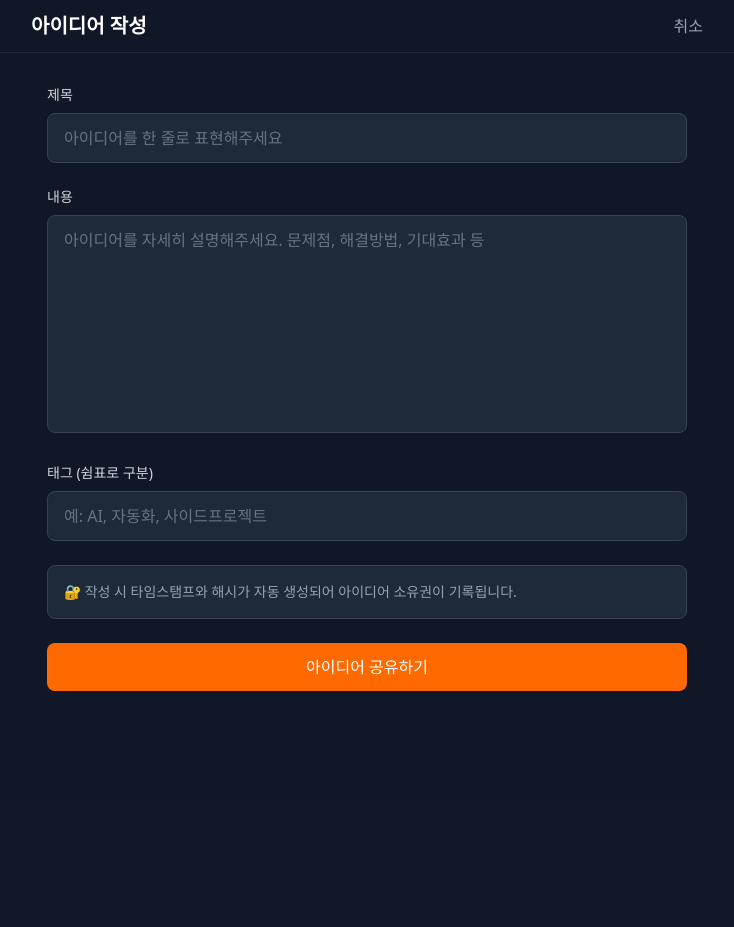
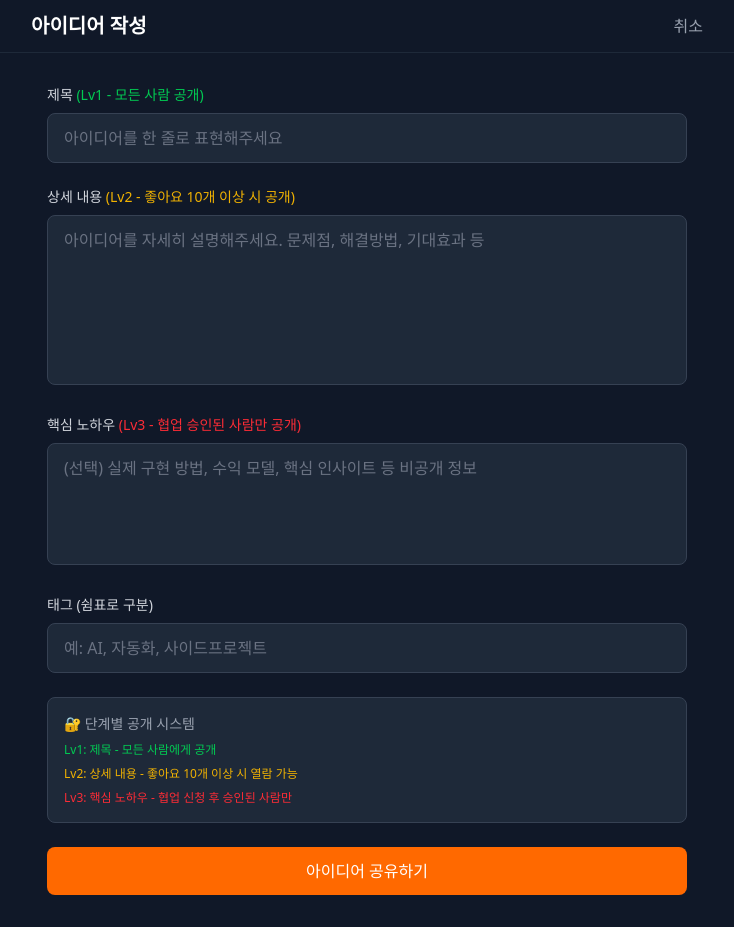
Before and after one commit to KIngjaehun/spark, a React (Vite) app: page /write in a window 1280 px wide. Shown: the whole page, without its empty margins (273-1007 px from the left). Before the commit the page ends 800 px from the top, so only its background shows below. Built offline with nearby package versions, Linux system fonts and the light colour scheme; no server answers.

Commit message:
단계별 공개 시스템 (Lv1 제목, Lv2 내용, Lv3 핵심노하우)

```diff
--- a/src/pages/IdeaDetail.jsx
+++ b/src/pages/IdeaDetail.jsx
@@ -15,7 +15,7 @@ import {
 } from "firebase/firestore";
 import { db } from "../firebase";
 import { useAuth } from "../hooks/useAuth";
-import { Heart, ArrowLeft, Send } from "lucide-react";
+import { Heart, ArrowLeft, Send, Lock, Unlock, Users } from "lucide-react";
 
 export default function IdeaDetail() {
   const { id } = useParams();
@@ -26,6 +26,7 @@ export default function IdeaDetail() {
   const [comments, setComments] = useState([]);
   const [newComment, setNewComment] = useState("");
   const [loading, setLoading] = useState(true);
+  const [requestSent, setRequestSent] = useState(false);
 
   useEffect(() => {
     const fetchIdea = async () => {
@@ -86,6 +87,27 @@ export default function IdeaDetail() {
     }
   };
 
+  const handleCollabRequest = async () => {
+    if (!user) {
+      alert("로그인이 필요합니다");
+      return;
+    }
+
+    try {
+      await addDoc(collection(db, "ideas", id, "collabRequests"), {
+        userId: user.uid,
+        userName: user.displayName,
+        userPhoto: user.photoURL,
+        status: "pending",
+        createdAt: serverTimestamp(),
+      });
+      setRequestSent(true);
+      alert("협업 신청이 완료되었습니다. 작성자의 승인을 기다려주세요.");
+    } catch (error) {
+      console.error("협업 신청 실패:", error);
+    }
+  };
+
   const handleComment = async (e) => {
     e.preventDefault();
 
@@ -140,6 +162,13 @@ export default function IdeaDetail() {
   }
 
   const isLiked = user && idea.likes?.includes(user.uid);
+  const likeCount = idea.likes?.length || 0;
+  const isAuthor = user && user.uid === idea.authorId;
+  const isApproved = user && idea.approvedUsers?.includes(user.uid);
+
+  // 공개 레벨 체크
+  const canViewContent = likeCount >= 10 || isAuthor;
+  const canViewSecret = isApproved || isAuthor;
 
   return (
     <div className="min-h-screen bg-gray-900">
@@ -170,9 +199,59 @@ export default function IdeaDetail() {
           </div>
         </div>
 
+        {/* Lv1: 제목 (항상 공개) */}
         <h2 className="text-2xl font-bold text-white mb-4">{idea.title}</h2>
 
-        <p className="text-gray-300 whitespace-pre-wrap mb-4">{idea.content}</p>
+        {/* Lv2: 상세 내용 */}
+        {canViewContent ? (
+          <div className="mb-6">
+            <div className="flex items-center gap-2 mb-2">
+              <Unlock size={16} className="text-green-500" />
+              <span className="text-xs text-green-500">Lv2 공개됨</span>
+            </div>
+            <p className="text-gray-300 whitespace-pre-wrap">{idea.content}</p>
+          </div>
+        ) : (
+          <div className="bg-gray-800 border border-gray-700 rounded-lg p-6 mb-6 text-center">
+            <Lock size={32} className="text-yellow-500 mx-auto mb-2" />
+            <p className="text-yellow-500 font-medium">상세 내용 잠김</p>
+            <p className="text-gray-400 text-sm mt-1">
+              좋아요 {likeCount}/10개 - {10 - likeCount}개 더 필요
+            </p>
+          </div>
+        )}
+
+        {/* Lv3: 핵심 노하우 */}
+        {idea.secretContent &&
+          (canViewSecret ? (
+            <div className="bg-gray-800 border border-red-500 rounded-lg p-4 mb-6">
+              <div className="flex items-center gap-2 mb-2">
+                <Unlock size={16} className="text-red-500" />
+                <span className="text-xs text-red-500">Lv3 핵심 노하우</span>
+              </div>
+              <p className="text-gray-300 whitespace-pre-wrap">
+                {idea.secretContent}
+              </p>
+            </div>
+          ) : (
+            <div className="bg-gray-800 border border-gray-700 rounded-lg p-6 mb-6 text-center">
+              <Lock size={32} className="text-red-500 mx-auto mb-2" />
+              <p className="text-red-500 font-medium">핵심 노하우 잠김</p>
+              <p className="text-gray-400 text-sm mt-1 mb-4">
+                협업 신청 후 작성자 승인이 필요합니다
+              </p>
+              {user && !isAuthor && (
+                <button
+                  onClick={handleCollabRequest}
+                  disabled={requestSent}
+                  className="bg-red-500 text-white px-4 py-2 rounded-lg text-sm hover:bg-red-600 disabled:opacity-50"
+                >
+                  <Users size={16} className="inline mr-2" />
+                  {requestSent ? "신청 완료" : "협업 신청하기"}
+                </button>
+              )}
+            </div>
+          ))}
 
         {idea.tags?.length > 0 && (
           <div className="flex flex-wrap gap-2 mb-6">
@@ -195,7 +274,7 @@ export default function IdeaDetail() {
             }`}
           >
             <Heart size={24} fill={isLiked ? "currentColor" : "none"} />
-            <span>{idea.likes?.length || 0}명이 좋아합니다</span>
+            <span>{likeCount}명이 좋아합니다</span>
           </button>
         </div>
 
--- a/src/pages/Write.jsx
+++ b/src/pages/Write.jsx
@@ -10,6 +10,7 @@ export default function Write() {
   const { user } = useAuth();
   const [title, setTitle] = useState("");
   const [content, setContent] = useState("");
+  const [secretContent, setSecretContent] = useState("");
   const [tags, setTags] = useState("");
   const [loading, setLoading] = useState(false);
 
@@ -42,6 +43,7 @@ export default function Write() {
       await addDoc(collection(db, "ideas"), {
         title: title.trim(),
         content: content.trim(),
+        secretContent: secretContent.trim(),
         tags: tags
           .split(",")
           .map((tag) => tag.trim())
@@ -53,6 +55,7 @@ export default function Write() {
         commentCount: 0,
         ideaHash: ideaHash,
         hashTimestamp: now,
+        approvedUsers: [],
         createdAt: serverTimestamp(),
       });
 
@@ -81,9 +84,11 @@ export default function Write() {
 
       <main className="max-w-2xl mx-auto px-4 py-8">
         <form onSubmit={handleSubmit} className="space-y-6">
+          {/* Lv1: 제목 */}
           <div>
             <label className="block text-sm font-medium text-gray-300 mb-2">
-              제목
+              제목{" "}
+              <span className="text-green-500">(Lv1 - 모든 사람 공개)</span>
             </label>
             <input
               type="text"
@@ -94,16 +99,37 @@ export default function Write() {
             />
           </div>
 
+          {/* Lv2: 상세 내용 */}
           <div>
             <label className="block text-sm font-medium text-gray-300 mb-2">
-              내용
+              상세 내용{" "}
+              <span className="text-yellow-500">
+                (Lv2 - 좋아요 10개 이상 시 공개)
+              </span>
             </label>
             <textarea
               value={content}
               onChange={(e) => setContent(e.target.value)}
               placeholder="아이디어를 자세히 설명해주세요. 문제점, 해결방법, 기대효과 등"
-              rows={8}
+              rows={6}
               className="w-full bg-gray-800 border border-gray-700 rounded-lg px-4 py-3 text-white placeholder-gray-500 focus:outline-none focus:border-orange-500 resize-none"
+            />
+          </div>
+
+          {/* Lv3: 핵심 노하우 */}
+          <div>
+            <label className="block text-sm font-medium text-gray-300 mb-2">
+              핵심 노하우{" "}
+              <span className="text-red-500">
+                (Lv3 - 협업 승인된 사람만 공개)
+              </span>
+            </label>
+            <textarea
+              value={secretContent}
+              onChange={(e) => setSecretContent(e.target.value)}
+              placeholder="(선택) 실제 구현 방법, 수익 모델, 핵심 인사이트 등 비공개 정보"
+              rows={4}
+              className="w-full bg-gray-800 border border-gray-700 rounded-lg px-4 py-3 text-white placeholder-gray-500 focus:outline-none focus:border-red-500 resize-none"
             />
           </div>
 
@@ -120,10 +146,16 @@ export default function Write() {
             />
           </div>
 
-          <div className="bg-gray-800 border border-gray-700 rounded-lg p-4">
-            <p className="text-sm text-gray-400">
-              🔐 작성 시 타임스탬프와 해시가 자동 생성되어 아이디어 소유권이
-              기록됩니다.
+          <div className="bg-gray-800 border border-gray-700 rounded-lg p-4 space-y-2">
+            <p className="text-sm text-gray-400">🔐 단계별 공개 시스템</p>
+            <p className="text-xs text-green-500">
+              Lv1: 제목 - 모든 사람에게 공개
+            </p>
+            <p className="text-xs text-yellow-500">
+              Lv2: 상세 내용 - 좋아요 10개 이상 시 열람 가능
+            </p>
+            <p className="text-xs text-red-500">
+              Lv3: 핵심 노하우 - 협업 신청 후 승인된 사람만
             </p>
           </div>
 
```
